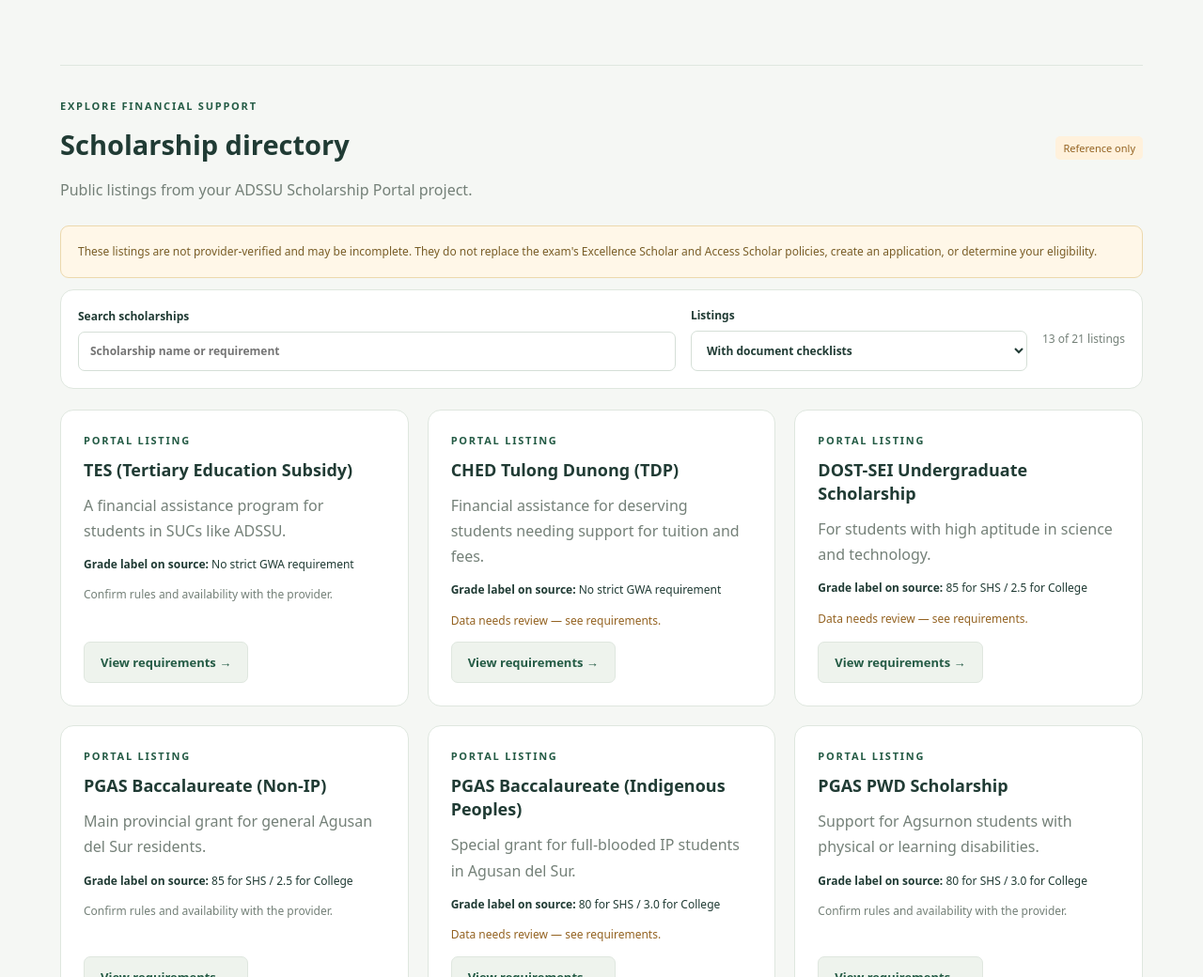
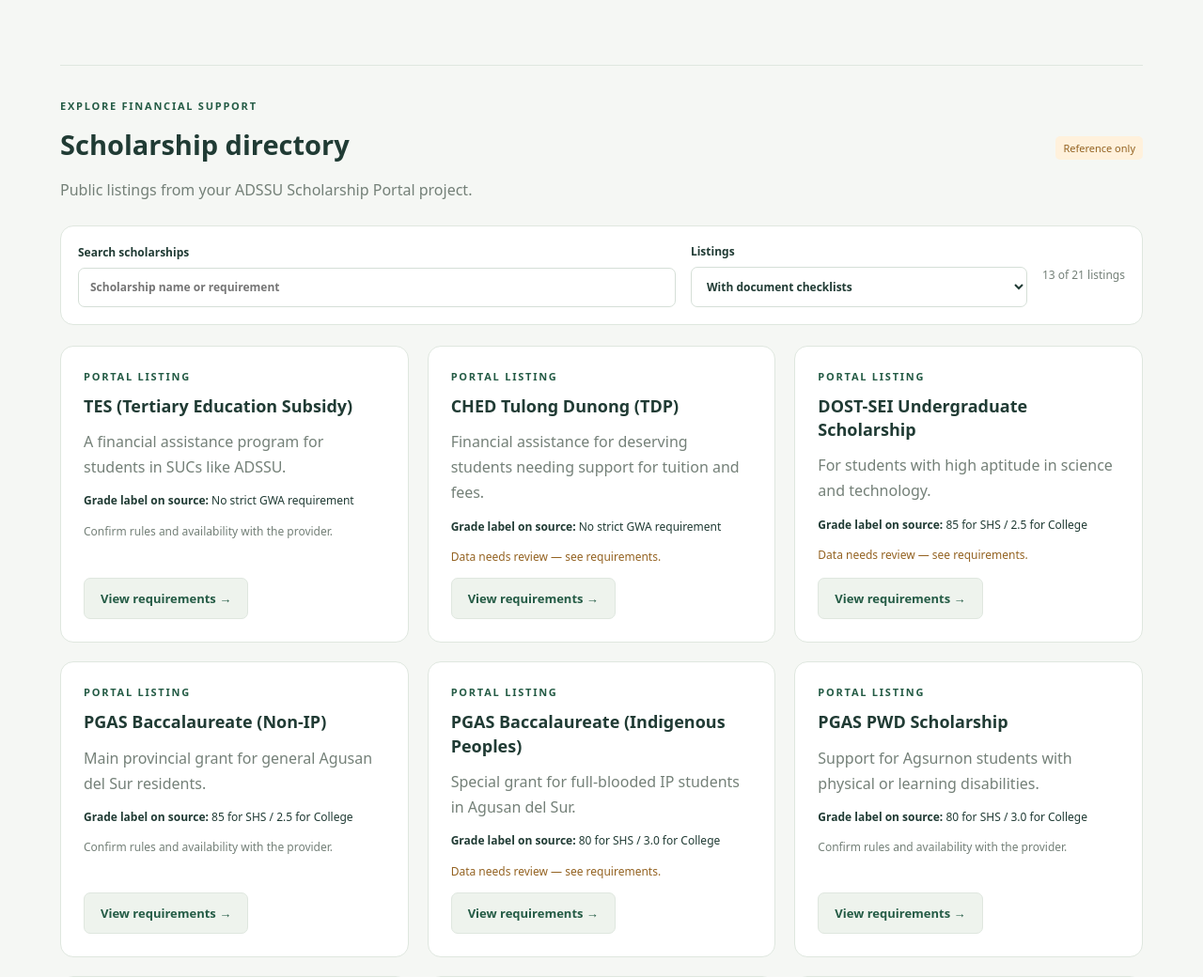
Before and after one commit to smartchain11/midterexam-1, a website with bundled scripts: page index.html in a window 1280 px wide. Shown: the part 1011-2051 px from the top of the page at 94% size. Built offline with nearby package versions, Linux system fonts and the light colour scheme; files whose address does not match are found by name.

Commit message:
Remove scholarship directory disclaimer banner

```diff
--- a/index.html
+++ b/index.html
@@ -24,7 +24,7 @@
 <section class="card records"><div class="section-heading"><h2>Semester submissions</h2><span id="record-count" class="muted"></span></div><div class="table-scroll"><table><thead><tr><th>Scholar</th><th>Academic program</th><th>Scholarship policy</th><th>GWA / Units</th><th>Verification</th><th>Compliance</th><th>Renewal</th><th></th></tr></thead><tbody id="records"></tbody></table></div><p id="empty" class="muted" hidden>No submissions match this view.</p></section>
 <section class="card"><h2>Scholarship policies</h2><div id="policies" class="policy-grid"></div><p class="muted small">Deadline uses Asia/Manila time. Exact deadline is on time. Compliance does not automatically change the scholarship award. These are fictional examination policies, not official ADSSU scholarship rules.</p></section>
 </section>
-<section id="scholarship-directory" aria-labelledby="directory-title"><div class="page-heading"><div><span class="eyebrow">EXPLORE FINANCIAL SUPPORT</span><h2 id="directory-title">Scholarship directory</h2><p class="muted">Public listings from your ADSSU Scholarship Portal project.</p></div><span class="badge warn">Reference only</span></div><p class="directory-disclaimer">These listings are not provider-verified and may be incomplete. They do not replace the exam's Excellence Scholar and Access Scholar policies, create an application, or determine your eligibility.</p><div class="card toolbar"><label class="grow">Search scholarships<input id="directory-search" type="search" placeholder="Scholarship name or requirement"></label><label>Listings<select id="directory-quality"><option value="detailed">With document checklists</option><option value="all">All listings</option><option value="incomplete">Missing document checklists</option></select></label><span id="directory-count" class="muted small" role="status" aria-live="polite"></span></div><p id="directory-status" class="muted" role="status">Loading scholarship listings…</p><div id="directory-cards" class="directory-grid"></div><p class="muted small">Source: <a href="https://adssuscholarship.dev/" target="_blank" rel="noopener noreferrer">adssuscholarship.dev</a> · Snapshot: <span id="directory-date">2026-10-21</span>. Confirm current requirements, benefits and deadlines with the provider.</p></section>
+<section id="scholarship-directory" aria-labelledby="directory-title"><div class="page-heading"><div><span class="eyebrow">EXPLORE FINANCIAL SUPPORT</span><h2 id="directory-title">Scholarship directory</h2><p class="muted">Public listings from your ADSSU Scholarship Portal project.</p></div><span class="badge warn">Reference only</span></div><div class="card toolbar"><label class="grow">Search scholarships<input id="directory-search" type="search" placeholder="Scholarship name or requirement"></label><label>Listings<select id="directory-quality"><option value="detailed">With document checklists</option><option value="all">All listings</option><option value="incomplete">Missing document checklists</option></select></label><span id="directory-count" class="muted small" role="status" aria-live="polite"></span></div><p id="directory-status" class="muted" role="status">Loading scholarship listings…</p><div id="directory-cards" class="directory-grid"></div><p class="muted small">Source: <a href="https://adssuscholarship.dev/" target="_blank" rel="noopener noreferrer">adssuscholarship.dev</a> · Snapshot: <span id="directory-date">2026-10-21</span>. Confirm current requirements, benefits and deadlines with the provider.</p></section>
 </main>
 <dialog id="detail"><div class="section-heading"><h2>Submission details</h2><button id="close-detail" class="secondary" type="button">Close</button></div><div id="detail-content"></div></dialog>
 <dialog id="registration-success" aria-labelledby="registration-success-title" aria-describedby="registration-success-message"><span class="success-icon" aria-hidden="true">✓</span><h2 id="registration-success-title">Registration submitted</h2><p id="registration-success-message"></p><button id="close-registration-success" type="button" autofocus>Continue</button></dialog>
```
